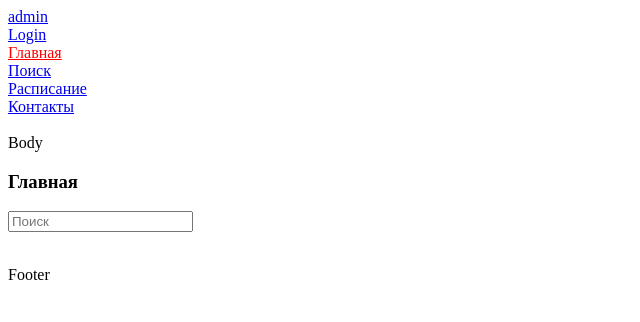
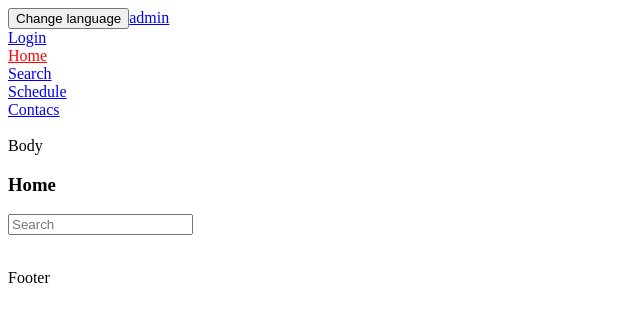
Before and after one commit to Selevn/Ticket-manager, a React app: page /home in a window 1280 px wide. Shown: the top 322 px of the page, without its empty margins (0-640 px from the left). Built offline with nearby package versions, Linux system fonts and the light colour scheme.

Commit message:
added lang toggle button

```diff
--- a/src/index.js
+++ b/src/index.js
@@ -1,4 +1,4 @@
-import App from "./js/components/App.js"
+import AppContainer from "./js/components/App.container.jsx"
 import ReactDOM from "react-dom";
 import {BrowserRouter} from "react-router-dom";
 import {getConcerts} from "./js/db_imitate";
@@ -6,4 +6,4 @@ import React from "react";
 
 
 const wrapper = document.getElementById("root");
-wrapper ? ReactDOM.render(<BrowserRouter><App getConcerts={getConcerts}/></BrowserRouter>, wrapper) : false;
+wrapper ? ReactDOM.render(<BrowserRouter><AppContainer getConcerts={getConcerts}/></BrowserRouter>, wrapper) : false;
--- /dev/null
+++ b/src/js/components/App.container.jsx
@@ -0,0 +1,30 @@
+import React, {useState, useEffect} from "react";
+
+import App from "./App.js"
+
+import {LanguageContext} from './Contexts/LanguageContext.js';
+
+function AppContainer(props) {
+  let [language, setLanguage] = useState("en");
+
+  function toggleLanguageFunc() {
+    /*useEffect(() => {
+      language === "en" ? setLanguage("ru") : setLanguage("en")
+    })*/
+    language === "en" ? setLanguage("ru") : setLanguage("en")
+  }
+
+  let langContext = {
+    language: language,
+    toggleLanguage: toggleLanguageFunc
+  };
+
+  return (<LanguageContext.Provider value={langContext}>
+    <App
+        getConcerts={props.getConcerts}/>
+  </LanguageContext.Provider>)
+
+}
+
+
+export default AppContainer;
--- a/src/js/components/App.js
+++ b/src/js/components/App.js
@@ -2,7 +2,6 @@ import PropTypes from 'prop-types';
 import React from "react";
 import {Switch, Route} from 'react-router-dom';
 
-import {LanguageContext} from './Contexts/LanguageContext.js';
 import Main from "./Main/Main.jsx";
 import Admin from "./Admin/Admin.jsx";
 import Login from "./Login/Login.jsx";
@@ -10,15 +9,15 @@ import Login from "./Login/Login.jsx";
 function App(props) {
   {
 
-    return (<div>
-      <LanguageContext.Provider value = {{language:"ru"}}>
+    return (
+
         <Switch>
           <Route path='/admin' component={Admin}/>
           <Route path='/login' component={Login}/>
           <Route path='/' component={() => <Main getConcerts={props.getConcerts}/>}/>
         </Switch>
-      </LanguageContext.Provider>
-    </div>)
+
+   )
   }
 }
 
--- a/src/js/components/Contexts/LanguageContext.js
+++ b/src/js/components/Contexts/LanguageContext.js
@@ -1,5 +1,8 @@
 import React from "react"
 
-export const LanguageContext = React.createContext();
+export const LanguageContext = React.createContext({
+  language: "en",
+  toggleLanguage: () => {},
+});
 
 LanguageContext.displayName = 'LanguageContext';
--- a/src/js/components/Main/Home/Home.jsx
+++ b/src/js/components/Main/Home/Home.jsx
@@ -4,6 +4,7 @@ import languageSrc from "../../../language"
 
 function Home(props) {
   return (
+      <div>
         <LanguageContext.Consumer>
           {langProps => (<div>
                 <h3>{languageSrc.home[langProps.language]}</h3>
@@ -19,6 +20,7 @@ function Home(props) {
               </div>
           )}
         </LanguageContext.Consumer>
+      </div>
   )
 }
 
--- a/src/js/components/Main/MainComponents/Navbar/Navbar.jsx
+++ b/src/js/components/Main/MainComponents/Navbar/Navbar.jsx
@@ -6,20 +6,24 @@ import {LanguageContext} from "../../../Contexts/LanguageContext.js"
 import style from './Navbar.module.css'
 
 function Navbar(props) {
-  return (<div>
+  return (
+      <div>
         <LanguageContext.Consumer>
-      {langProps => (
+          { langProps => {
+            return (
               <div>
+                <button onClick={langProps.toggleLanguage}>{languageSrc.langChange[langProps.language]}</button>
                 <NavLink to="/admin">admin</NavLink><br/>
                 <NavLink to="/login">Login</NavLink><br/>
                 <NavLink to="/home" activeClassName={style.active}>{languageSrc.home[langProps.language]}</NavLink><br/>
                 <NavLink to="/search" activeClassName={style.active}>{languageSrc.search[langProps.language]}</NavLink><br/>
                 <NavLink to="/schedule" activeClassName={style.active}>{languageSrc.schedule[langProps.language]}</NavLink><br/>
                 <NavLink to="/contacts" activeClassName={style.active}>{languageSrc.contacts[langProps.language]}</NavLink><br/>
-          </div>)
+              </div>)}
           }
         </LanguageContext.Consumer>
-  </div>)
+      </div>
+  )
 }
 
 export default Navbar;
--- a/src/js/language.js
+++ b/src/js/language.js
@@ -25,6 +25,11 @@ let languagePack =
             ru: "Войти",
             en: "Login"
           },
+      langChange:
+          {
+            ru: "Сменить язык",
+            en: "Change language"
+          },
 
     }
 
```
Lines whose indentation alone changed are shown as unchanged.
